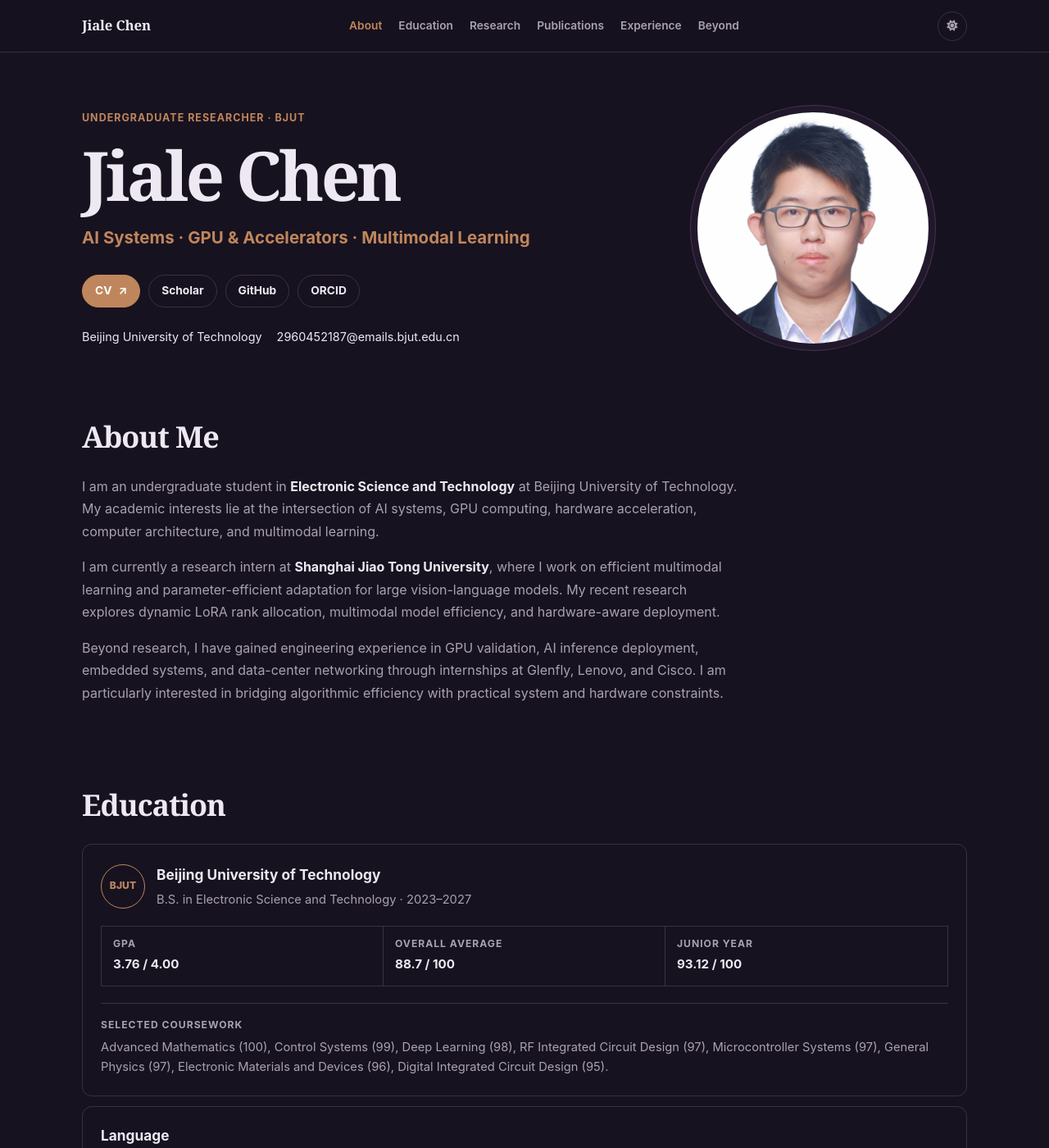
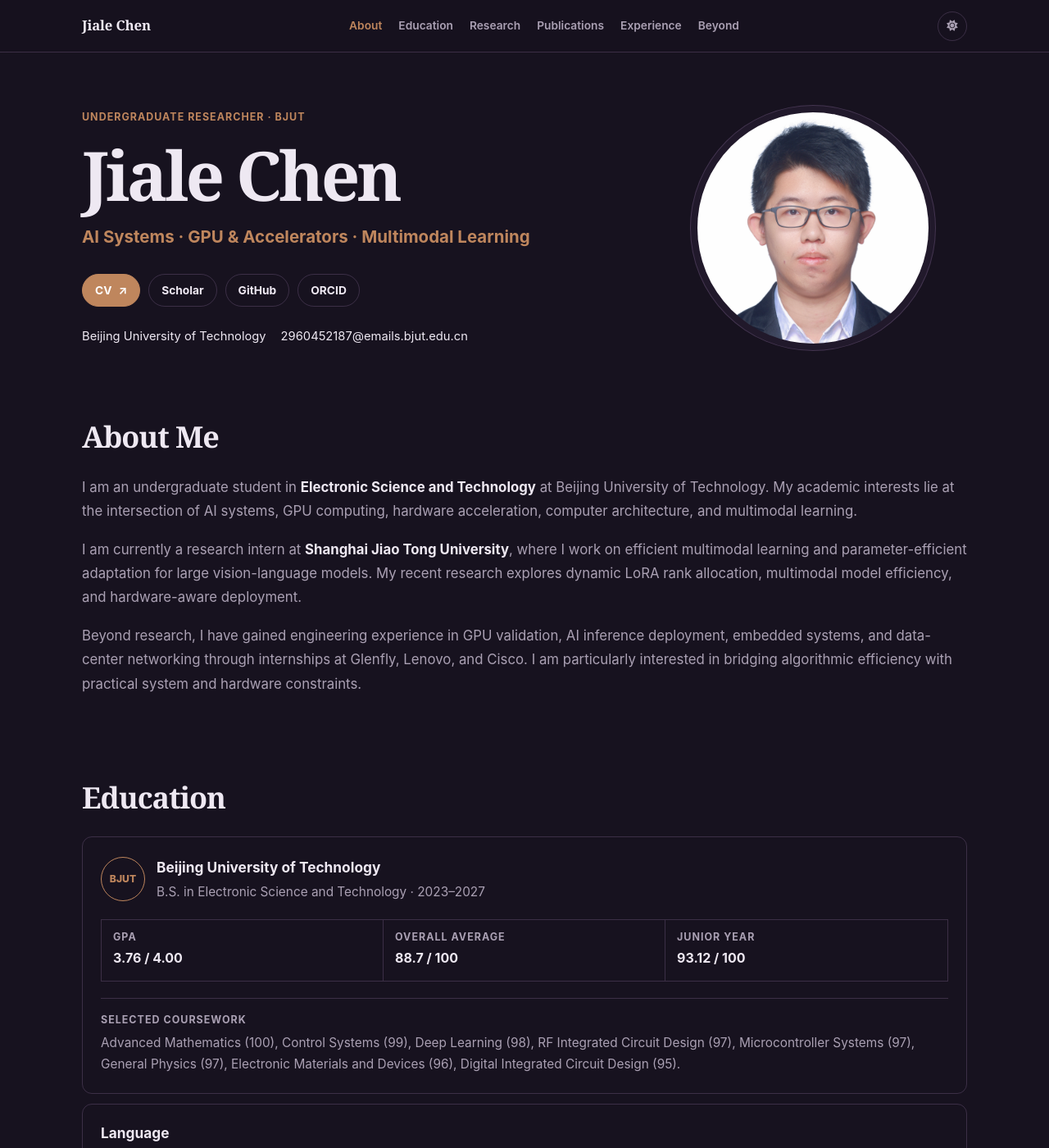
Before and after one commit to Chenjl13/Chenjl13.github.io, a Jekyll site: the page built from index.md, in a window 1280 px wide and 1400 px high. Shown: the whole window at 82% size. Built offline with Jekyll 4.4.1, drawn with Linux system fonts in a browser that asks for light colours; nearby versions of some CDN libraries; a style sheet for code colours, icons or effects is not loaded.

```diff
--- a/_sass/minimal-light-no-dark-mode.scss
+++ b/_sass/minimal-light-no-dark-mode.scss
@@ -165,7 +165,7 @@
   gap: 8px 18px;
   margin-top: 24px;
 }
-.hero-meta a { color: var(--text); font-size: .9rem; }
+.hero-meta a { color: var(--text); font-size: .92rem; }
 .hero-meta a:hover { color: var(--accent); }
 .hero-visual { display: grid; place-items: center; }
 .avatar-frame {
@@ -210,13 +210,13 @@
   color: var(--text);
 }
 
-.about-grid { display: grid; grid-template-columns: 1fr; max-width: 800px; gap: 0; align-items: start; }
-.about-copy p { margin: 0 0 16px; color: var(--muted); font-size: 1rem; }
+.about-grid { display: grid; grid-template-columns: 1fr; gap: 0; align-items: start; }
+.about-copy p { margin: 0 0 17px; color: var(--muted); font-size: 1.05rem; line-height: 1.75; }
 .about-copy strong { color: var(--text); }
 .education-stats span, .course-block > span, .language-grid span {
   display: block;
   color: var(--muted);
-  font-size: .76rem;
+  font-size: .78rem;
   line-height: 1.35;
   font-weight: 700;
   text-transform: uppercase;
@@ -239,7 +239,7 @@
   font-size: 1.08rem;
 }
 .interest-card h3 { margin-top: 0; }
-.interest-card p, .project-card p { margin: 0; color: var(--muted); font-size: .92rem; line-height: 1.65; }
+.interest-card p, .project-card p { margin: 0; color: var(--muted); font-size: .96rem; line-height: 1.68; }
 .tag-row { display: flex; flex-wrap: wrap; gap: 6px; margin-top: 15px; }
 .tag-row span {
   display: inline-flex;
@@ -249,7 +249,7 @@
   border-radius: 999px;
   border: 1px solid var(--border);
   color: var(--muted);
-  font-size: .76rem;
+  font-size: .78rem;
   line-height: 1.35;
   font-weight: 650;
 }
@@ -284,7 +284,7 @@
 }
 .project-art-fpga i { color: var(--muted); font-size: .75rem; }
 .project-content { padding: 19px; }
-.project-label { color: var(--accent); text-transform: uppercase; letter-spacing: .08em; font-weight: 700; font-size: .76rem; line-height: 1.35; }
+.project-label { color: var(--accent); text-transform: uppercase; letter-spacing: .08em; font-weight: 700; font-size: .78rem; line-height: 1.35; }
 .project-content h3 { margin-top: 5px; }
 
 .news-list { display: grid; gap: 10px; }
@@ -300,9 +300,9 @@
 .timeline-card { padding: 20px 22px; border-radius: var(--radius); }
 .timeline-topline { display: flex; align-items: flex-start; justify-content: space-between; gap: 18px; }
 .timeline-card h3 { margin: 0; }
-.timeline-card p { margin: 2px 0 0; color: var(--muted); font-size: .92rem; line-height: 1.65; }
-.timeline-topline > span { flex: 0 0 auto; color: var(--muted); font-size: .86rem; font-weight: 600; }
-.timeline-card ul { margin: 14px 0 0; padding-left: 18px; color: var(--muted); font-size: .92rem; line-height: 1.65; }
+.timeline-card p { margin: 2px 0 0; color: var(--muted); font-size: .96rem; line-height: 1.68; }
+.timeline-topline > span { flex: 0 0 auto; color: var(--muted); font-size: .88rem; font-weight: 600; }
+.timeline-card ul { margin: 14px 0 0; padding-left: 18px; color: var(--muted); font-size: .96rem; line-height: 1.68; }
 .timeline-card li + li { margin-top: 5px; }
 
 .education-card { padding: 22px; border-radius: var(--radius); }
@@ -319,20 +319,20 @@
   font-weight: 800;
 }
 .education-main h3 { margin: 0; font-size: 1.08rem; }
-.education-main p { margin: 3px 0 0; color: var(--muted); font-size: .92rem; line-height: 1.65; }
+.education-main p { margin: 3px 0 0; color: var(--muted); font-size: .96rem; line-height: 1.68; }
 .education-stats { display: grid; grid-template-columns: repeat(3, 1fr); gap: 0; margin-top: 20px; border: 1px solid var(--border); }
 .education-stats div { padding: 13px 14px; border-right: 1px solid var(--border); }
 .education-stats div:last-child { border-right: 0; }
-.education-stats strong { display: block; margin-top: 3px; font-size: .95rem; }
+.education-stats strong { display: block; margin-top: 3px; font-size: 1rem; }
 .course-block { margin-top: 20px; padding-top: 18px; border-top: 1px solid var(--border); }
-.course-block p { margin: 7px 0 0; color: var(--muted); font-size: .92rem; line-height: 1.65; }
+.course-block p { margin: 7px 0 0; color: var(--muted); font-size: .96rem; line-height: 1.68; }
 .language-card { margin-top: 12px; padding: 20px 22px; border-radius: var(--radius); }
 .language-card h3 { margin: 0 0 14px; }
-.language-grid { display: grid; grid-template-columns: repeat(3, 1fr); gap: 0; border: 1px solid var(--border); }
+.language-grid { display: grid; grid-template-columns: repeat(3, 1fr); gap: 0; border: 1px solid var(--border); font-size: .98rem; }
 .language-grid > div { padding: 13px 14px; border-right: 1px solid var(--border); }
 .language-grid > div:last-child { border-right: 0; }
-.language-grid strong { display: block; margin-top: 3px; font-size: .95rem; }
-.language-grid small { display: block; margin-top: 2px; color: var(--muted); font-size: .78rem; line-height: 1.35; }
+.language-grid strong { display: block; margin-top: 3px; font-size: 1rem; }
+.language-grid small { display: block; margin-top: 2px; color: var(--muted); font-size: .82rem; line-height: 1.4; }
 
 .photo-grid { display: grid; grid-template-columns: repeat(3, 1fr); grid-auto-rows: 215px; gap: 8px; }
 .photo-card { position: relative; margin: 0; overflow: hidden; border-radius: 8px; background: var(--surface); border: 1px solid var(--border); }
--- a/_sass/minimal-light.scss
+++ b/_sass/minimal-light.scss
@@ -165,7 +165,7 @@
   gap: 8px 18px;
   margin-top: 24px;
 }
-.hero-meta a { color: var(--text); font-size: .9rem; }
+.hero-meta a { color: var(--text); font-size: .92rem; }
 .hero-meta a:hover { color: var(--accent); }
 .hero-visual { display: grid; place-items: center; }
 .avatar-frame {
@@ -210,13 +210,13 @@
   color: var(--text);
 }
 
-.about-grid { display: grid; grid-template-columns: 1fr; max-width: 800px; gap: 0; align-items: start; }
-.about-copy p { margin: 0 0 16px; color: var(--muted); font-size: 1rem; }
+.about-grid { display: grid; grid-template-columns: 1fr; gap: 0; align-items: start; }
+.about-copy p { margin: 0 0 17px; color: var(--muted); font-size: 1.05rem; line-height: 1.75; }
 .about-copy strong { color: var(--text); }
 .education-stats span, .course-block > span, .language-grid span {
   display: block;
   color: var(--muted);
-  font-size: .76rem;
+  font-size: .78rem;
   line-height: 1.35;
   font-weight: 700;
   text-transform: uppercase;
@@ -239,7 +239,7 @@
   font-size: 1.08rem;
 }
 .interest-card h3 { margin-top: 0; }
-.interest-card p, .project-card p { margin: 0; color: var(--muted); font-size: .92rem; line-height: 1.65; }
+.interest-card p, .project-card p { margin: 0; color: var(--muted); font-size: .96rem; line-height: 1.68; }
 .tag-row { display: flex; flex-wrap: wrap; gap: 6px; margin-top: 15px; }
 .tag-row span {
   display: inline-flex;
@@ -249,7 +249,7 @@
   border-radius: 999px;
   border: 1px solid var(--border);
   color: var(--muted);
-  font-size: .76rem;
+  font-size: .78rem;
   line-height: 1.35;
   font-weight: 650;
 }
@@ -284,7 +284,7 @@
 }
 .project-art-fpga i { color: var(--muted); font-size: .75rem; }
 .project-content { padding: 19px; }
-.project-label { color: var(--accent); text-transform: uppercase; letter-spacing: .08em; font-weight: 700; font-size: .76rem; line-height: 1.35; }
+.project-label { color: var(--accent); text-transform: uppercase; letter-spacing: .08em; font-weight: 700; font-size: .78rem; line-height: 1.35; }
 .project-content h3 { margin-top: 5px; }
 
 .news-list { display: grid; gap: 10px; }
@@ -306,9 +306,9 @@
 .timeline-card { padding: 20px 22px; border-radius: var(--radius); }
 .timeline-topline { display: flex; align-items: flex-start; justify-content: space-between; gap: 18px; }
 .timeline-card h3 { margin: 0; }
-.timeline-card p { margin: 2px 0 0; color: var(--muted); font-size: .92rem; line-height: 1.65; }
-.timeline-topline > span { flex: 0 0 auto; color: var(--muted); font-size: .86rem; font-weight: 600; }
-.timeline-card ul { margin: 14px 0 0; padding-left: 18px; color: var(--muted); font-size: .92rem; line-height: 1.65; }
+.timeline-card p { margin: 2px 0 0; color: var(--muted); font-size: .96rem; line-height: 1.68; }
+.timeline-topline > span { flex: 0 0 auto; color: var(--muted); font-size: .88rem; font-weight: 600; }
+.timeline-card ul { margin: 14px 0 0; padding-left: 18px; color: var(--muted); font-size: .96rem; line-height: 1.68; }
 .timeline-card li + li { margin-top: 5px; }
 
 .education-card { padding: 22px; border-radius: var(--radius); }
@@ -325,20 +325,20 @@
   font-weight: 800;
 }
 .education-main h3 { margin: 0; font-size: 1.08rem; }
-.education-main p { margin: 3px 0 0; color: var(--muted); font-size: .92rem; line-height: 1.65; }
+.education-main p { margin: 3px 0 0; color: var(--muted); font-size: .96rem; line-height: 1.68; }
 .education-stats { display: grid; grid-template-columns: repeat(3, 1fr); gap: 0; margin-top: 20px; border: 1px solid var(--border); }
 .education-stats div { padding: 13px 14px; border-right: 1px solid var(--border); }
 .education-stats div:last-child { border-right: 0; }
-.education-stats strong { display: block; margin-top: 3px; font-size: .95rem; }
+.education-stats strong { display: block; margin-top: 3px; font-size: 1rem; }
 .course-block { margin-top: 20px; padding-top: 18px; border-top: 1px solid var(--border); }
-.course-block p { margin: 7px 0 0; color: var(--muted); font-size: .92rem; line-height: 1.65; }
+.course-block p { margin: 7px 0 0; color: var(--muted); font-size: .96rem; line-height: 1.68; }
 .language-card { margin-top: 12px; padding: 20px 22px; border-radius: var(--radius); }
 .language-card h3 { margin: 0 0 14px; }
-.language-grid { display: grid; grid-template-columns: repeat(3, 1fr); gap: 0; border: 1px solid var(--border); }
+.language-grid { display: grid; grid-template-columns: repeat(3, 1fr); gap: 0; border: 1px solid var(--border); font-size: .98rem; }
 .language-grid > div { padding: 13px 14px; border-right: 1px solid var(--border); }
 .language-grid > div:last-child { border-right: 0; }
-.language-grid strong { display: block; margin-top: 3px; font-size: .95rem; }
-.language-grid small { display: block; margin-top: 2px; color: var(--muted); font-size: .78rem; line-height: 1.35; }
+.language-grid strong { display: block; margin-top: 3px; font-size: 1rem; }
+.language-grid small { display: block; margin-top: 2px; color: var(--muted); font-size: .82rem; line-height: 1.4; }
 
 .life-grid {
   display: grid;
--- a/assets/css/publications.css
+++ b/assets/css/publications.css
@@ -27,11 +27,11 @@
   color: #fff;
   background: rgba(143,87,53,.92);
   font-weight: 700;
-  font-size: .72rem;
+  font-size: .75rem;
   letter-spacing: .05em;
 }
 .publication-content { padding: 0; }
-.publication-meta { color: var(--muted); font-size: .8rem; line-height: 1.45; }
+.publication-meta { color: var(--muted); font-size: .84rem; line-height: 1.5; }
 .publication-content h3 {
   margin: 6px 0 7px;
   font-family: Georgia, "Times New Roman", serif;
@@ -47,7 +47,7 @@
 }
 .publication-content h3 a { color: var(--text); }
 .publication-content h3 a:hover { color: var(--accent); }
-.publication-authors { color: var(--muted); font-size: .9rem; line-height: 1.55; }
+.publication-authors { color: var(--muted); font-size: .94rem; line-height: 1.6; }
 .publication-authors strong { color: var(--text); }
 .publication-links { display: flex; flex-wrap: wrap; gap: 6px; margin-top: 12px; }
 .publication-links a {
@@ -60,11 +60,11 @@
   border: 1px solid var(--border);
   background: transparent;
   color: var(--muted);
-  font-size: .8rem;
+  font-size: .82rem;
   font-weight: 650;
 }
 .publication-links a:hover { border-color: var(--accent); color: var(--accent); }
-.publication-note { margin-top: 10px; color: var(--accent); font-size: .78rem; font-weight: 650; }
+.publication-note { margin-top: 10px; color: var(--accent); font-size: .82rem; font-weight: 650; }
 
 @media (max-width: 720px) {
   .publication-card { grid-template-columns: 1fr; gap: 14px; }
```
